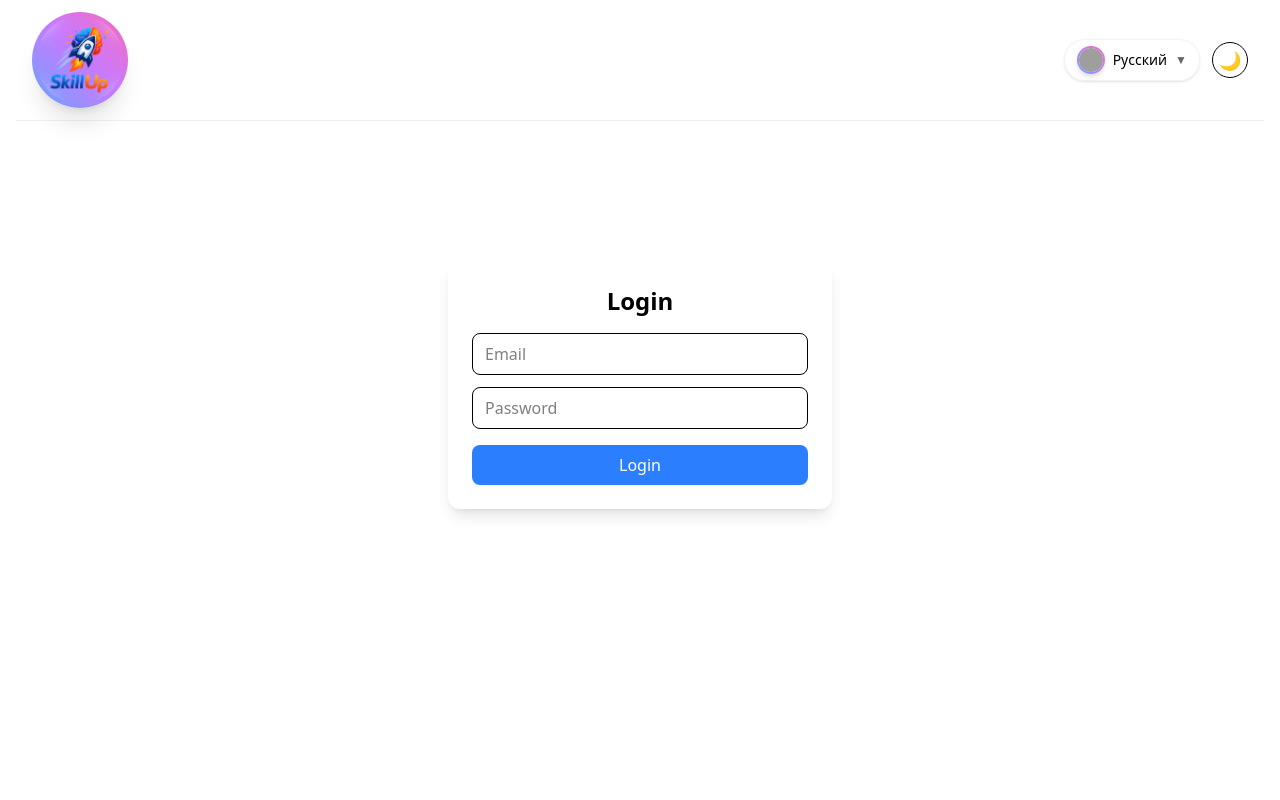
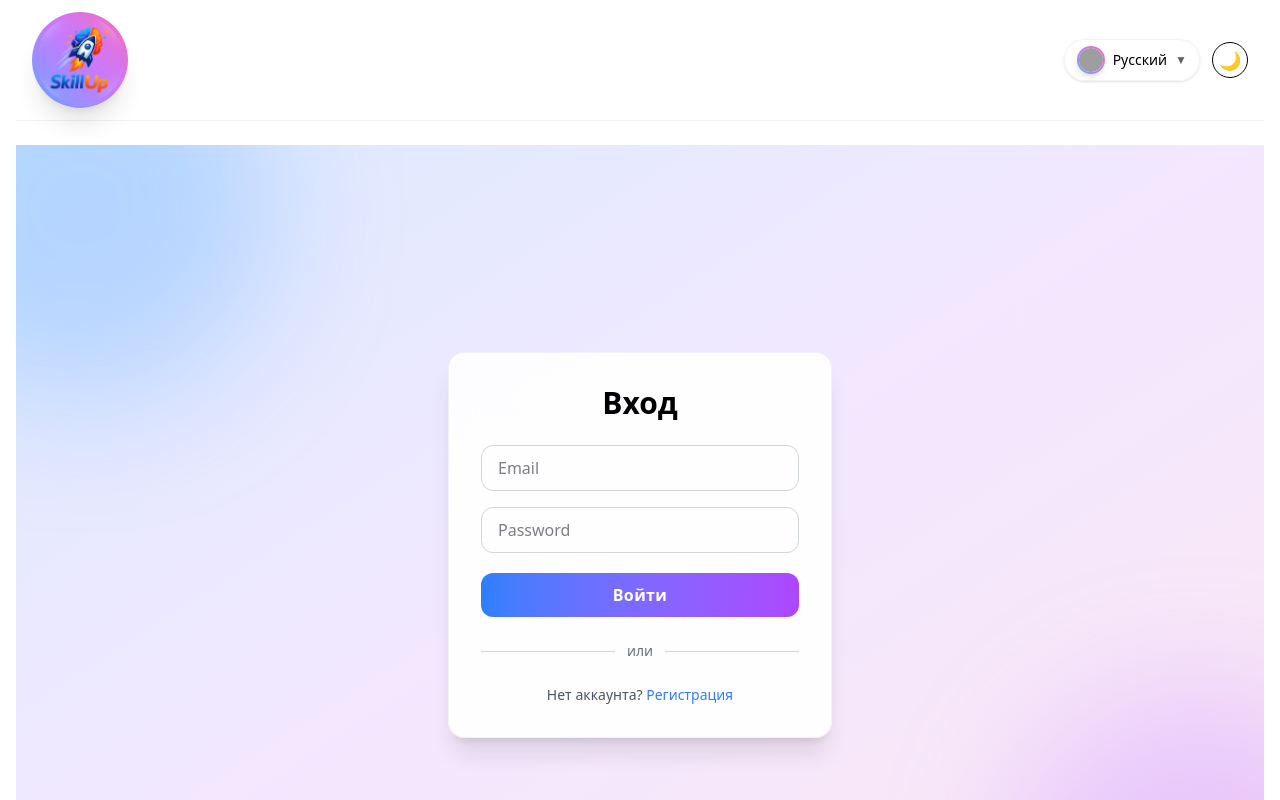
Before and after one commit to AbdulloevBurhon/SkillUp, a React (Vite) app: page /login in a window 1280 px wide. Shown: the top 800 px of the page. Built offline with nearby package versions, Linux system fonts and the light colour scheme; grey boxes are pictures that could not be loaded.

Commit message:
проверка

```diff
--- a/src/pages/login.jsx
+++ b/src/pages/login.jsx
@@ -1,39 +1,122 @@
+import { Link } from "react-router-dom";
+
 function Login() {
   return (
-    <div className="flex justify-center items-center min-h-[60vh]">
+    <div
+      className="
+        h-screen
+        overflow-hidden
+        flex items-center justify-center
+        relative
+        bg-gradient-to-br
+        from-blue-100
+        via-purple-100
+        to-pink-100
+        dark:from-gray-900
+        dark:via-gray-800
+        dark:to-gray-900
+      "
+    >
+      {/* Background blur glow */}
+      <div className="absolute -top-32 -left-32 w-96 h-96 bg-blue-400/30 rounded-full blur-3xl" />
+      <div className="absolute -bottom-32 -right-32 w-96 h-96 bg-purple-400/30 rounded-full blur-3xl" />
+
+      {/* Card */}
       <div
         className="
+          relative z-10
           w-full max-w-sm
-          p-6
-          rounded-xl
-          shadow-lg
-          bg-white
-          dark:bg-gray-800
+          p-8
+          rounded-2xl
+          bg-white/90
+          dark:bg-gray-800/90
+          backdrop-blur-xl
+          border
+          border-gray-200/50
+          dark:border-gray-700/50
+          shadow-xl
+          transition-all
+          hover:shadow-2xl
         "
       >
-        <h2 className="text-2xl font-bold mb-4 text-center">Login</h2>
+        {/* Title */}
+        <h2 className="text-3xl font-bold mb-6 text-center">Вход</h2>
 
+        {/* Email */}
         <input
           type="email"
           placeholder="Email"
-          className="w-full mb-3 px-3 py-2 border rounded-lg"
+          className="
+            w-full mb-4 px-4 py-2.5
+            rounded-xl
+            border
+            border-gray-300
+            dark:border-gray-600
+            bg-transparent
+            focus:ring-2
+            focus:ring-blue-500/50
+            focus:border-blue-500
+            outline-none
+            transition
+          "
         />
 
+        {/* Password */}
         <input
           type="password"
           placeholder="Password"
-          className="w-full mb-4 px-3 py-2 border rounded-lg"
+          className="
+            w-full mb-5 px-4 py-2.5
+            rounded-xl
+            border
+            border-gray-300
+            dark:border-gray-600
+            bg-transparent
+            focus:ring-2
+            focus:ring-blue-500/50
+            focus:border-blue-500
+            outline-none
+            transition
+          "
         />
 
+        {/* Button */}
         <button
           className="
-            w-full py-2
-            bg-blue-500 hover:bg-blue-600
-            text-white rounded-lg
+            w-full py-2.5
+            rounded-xl
+            bg-gradient-to-r
+            from-blue-500
+            to-purple-500
+            text-white
+            font-semibold
+            tracking-wide
+            hover:opacity-90
+            hover:shadow-lg
+            active:scale-95
+            transition
           "
         >
-          Login
+          Войти
         </button>
+
+        {/* Divider */}
+        <div className="my-6 flex items-center gap-3">
+          <div className="flex-1 h-px bg-gray-300 dark:bg-gray-600" />
+          <span className="text-sm text-gray-500">или</span>
+          <div className="flex-1 h-px bg-gray-300 dark:bg-gray-600" />
+        </div>
+
+        {/* Register */}
+        <p className="text-center text-sm text-gray-600 dark:text-gray-400">
+          Нет аккаунта?{" "}
+          <Link
+            to="/register"
+            className="text-blue-500 hover:underline font-medium"
+          >
+            Регистрация
+          </Link>
+        </p>
       </div>
     </div>
   );
```
